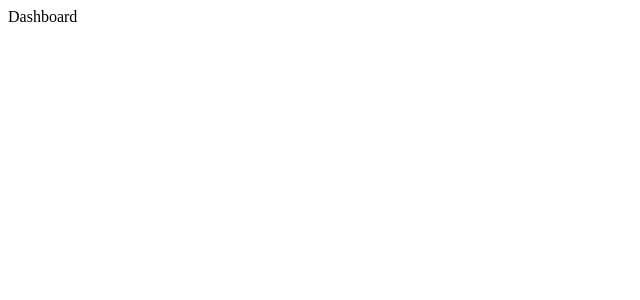
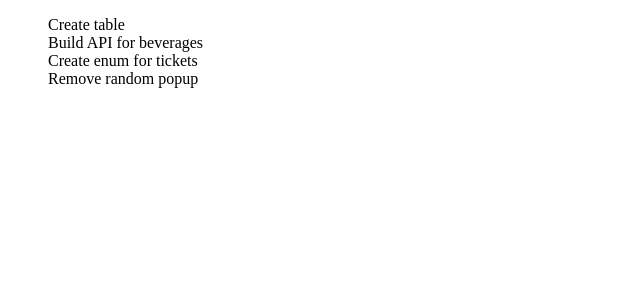
Before and after one commit to kevinosborn31/Ticketing-App, a React (Create React App) app: page / in a window 1280 px wide. Shown: the top 300 px of the page, without its empty margins (0-640 px from the left). Built offline with nearby package versions, Linux system fonts and the light colour scheme.

Commit message:
Ticket data mapped

```diff
--- a/src/App.js
+++ b/src/App.js
@@ -1,6 +1,7 @@
 import Header from './components/Header/Header';
 import Dashboard from './components/Dashboard/Dashboard';
 import Footer from './components/Footer/Footer';
+
 
 function App() {
   return (
--- a/src/components/Dashboard/Dashboard.js
+++ b/src/components/Dashboard/Dashboard.js
@@ -1,11 +1,18 @@
 import styles from "./dashboard.module.css"
 import { ticketData } from '../../services/ticketApiService'
+
 
 const Dashboard = () => {
 
     return (
         <div>
-            Dashboard
+            <div className="tickets">
+                <ul>
+                {ticketData.map(ticket => (
+                    <div key={ticket.id}>{ticket.summary}</div>
+                ))}
+                </ul>
+            </div>
         </div>
     )
 }
```
Also changed, not shown: src/services/ticketApiService.js (line endings or trailing spaces).
